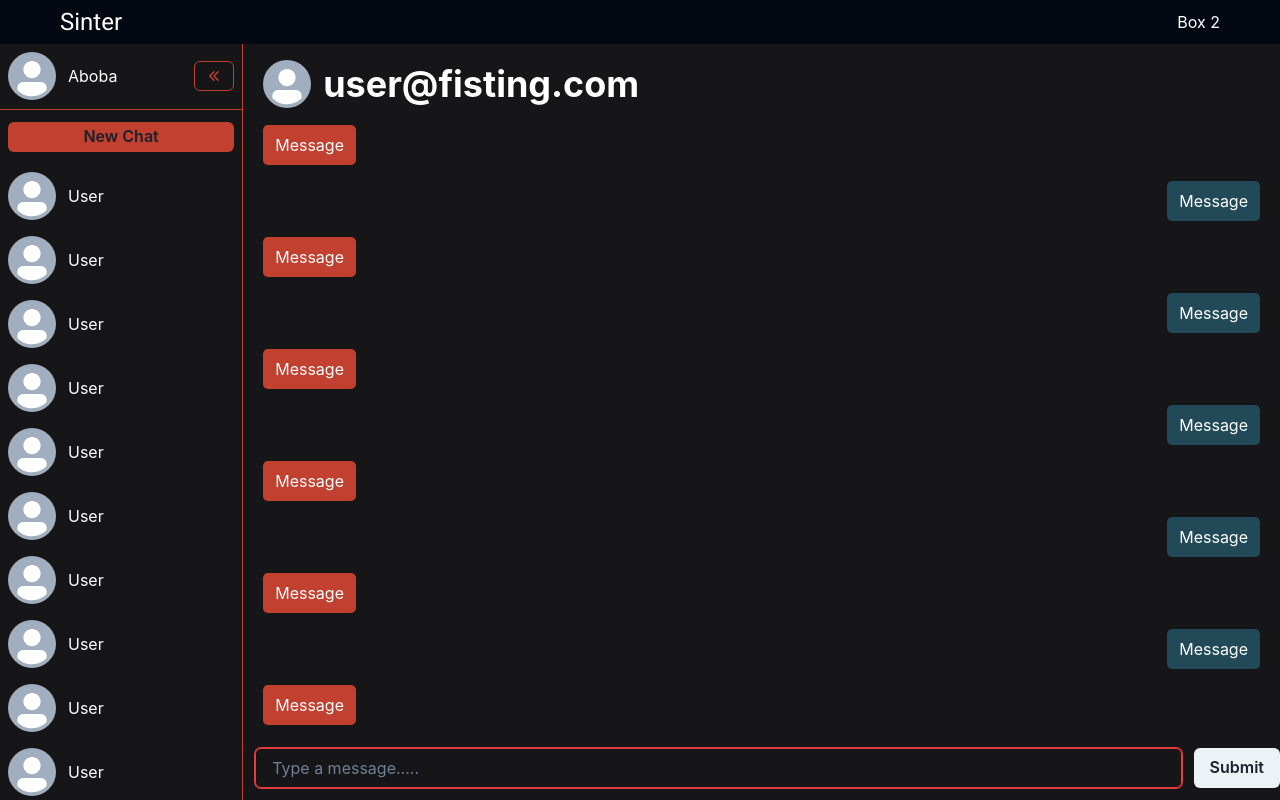
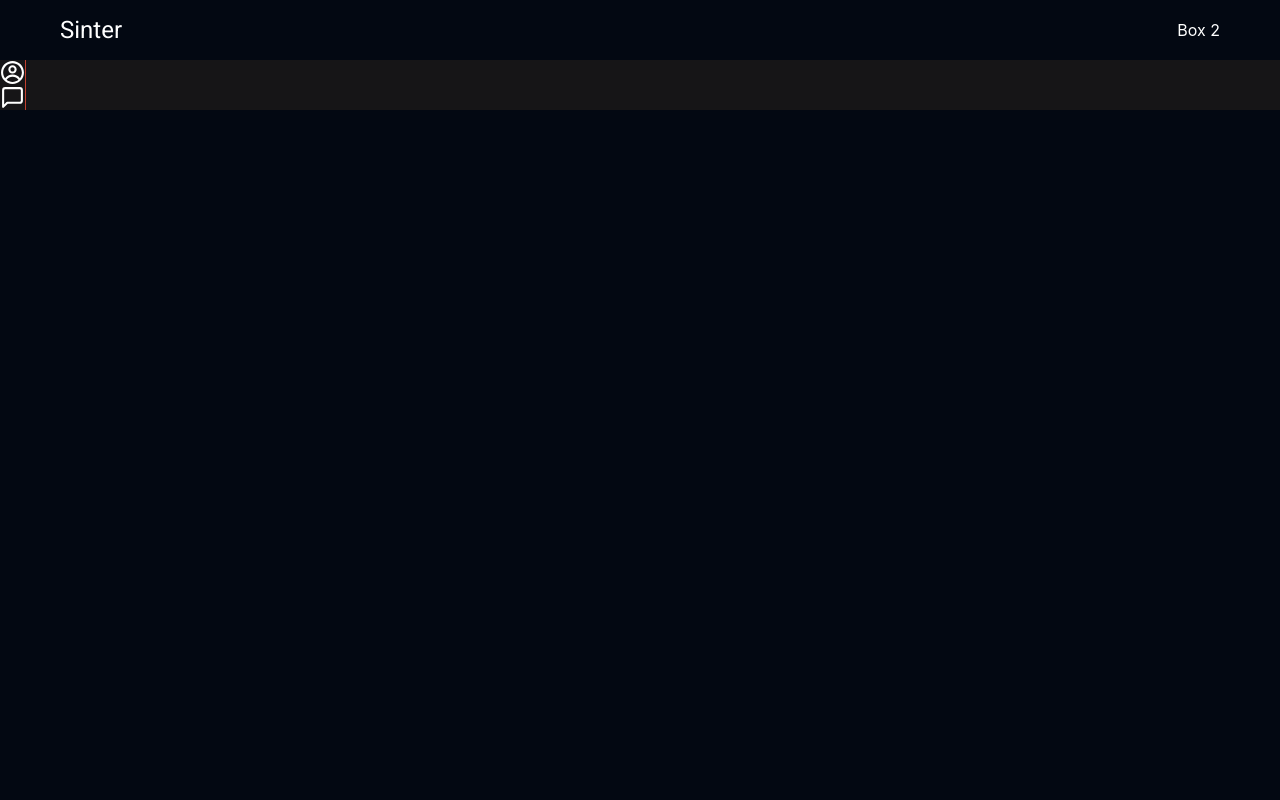
Before and after one commit to sufetter/sinter-metaverse, a Next.js app: page /chat/1 in a window 1280 px wide. Built offline with nearby package versions, Linux system fonts and the light colour scheme.

Commit message:
sidebar died

```diff
--- /dev/null
+++ b/components/Sidebar.tsx
@@ -0,0 +1,32 @@
+import {Flex, Icon, Text, Box, Tooltip, ChakraProvider} from "@chakra-ui/react";
+import React from "react";
+import {CgProfile} from "react-icons/cg";
+import {FiMessageSquare} from "react-icons/fi";
+import {forwardRef} from "react";
+
+type SideBarItemProps = {
+  icon?: JSX.Element | any;
+  desc?: string;
+};
+
+export const SidebarItem = ({icon, desc}: SideBarItemProps) => {
+  return (
+    <Tooltip hasArrow label={desc} bg="gray.300" color="black">
+      <Icon boxSize={"25px"} color="white" as={icon} />
+    </Tooltip>
+  );
+};
+
+const Sidebar = () => {
+  const ref = React.createRef();
+  return (
+    <ChakraProvider>
+      <Flex borderEnd="1px solid" borderColor={"#C1402F"} direction="column">
+        <SidebarItem icon={CgProfile} desc="HELLO" />
+        <SidebarItem icon={FiMessageSquare} />
+      </Flex>
+    </ChakraProvider>
+  );
+};
+//
+export default Sidebar;
--- a/components/SidebarChats.tsx
+++ b/components/SidebarMain.tsx
@@ -18,7 +18,7 @@ export const ChatItem = () => {
   );
 };
 
-export const SidebarChats = () => {
+export const SidebarMain = () => {
   return (
     <Flex
       w="300px"
--- a/package.json
+++ b/package.json
@@ -17,7 +17,8 @@
     "framer-motion": "^7.6.1",
     "next": "12.3.1",
     "react": "18.2.0",
-    "react-dom": "18.2.0"
+    "react-dom": "18.2.0",
+    "react-icons": "^4.6.0"
   },
   "devDependencies": {
     "@types/node": "18.11.3",
--- a/pages/Chats.tsx
+++ b/pages/Chats.tsx
@@ -1,7 +1,7 @@
 import {Box, ChakraProvider, Flex} from "@chakra-ui/react";
 import React from "react";
 import {MainChat} from "../components/MainChat";
-import {SidebarChats} from "../components/SidebarChats";
+import {SidebarChats} from "../components/SidebarMain";
 
 const Chats: React.FC = () => {
   return (
--- a/pages/chat/[id].tsx
+++ b/pages/chat/[id].tsx
@@ -2,15 +2,16 @@ import {Avatar, Box, ChakraProvider, Flex} from "@chakra-ui/react";
 import React from "react";
 import LayoutCard from "../../components/LayoutCard";
 import {MainChat} from "../../components/MainChat";
-import {SidebarChats} from "../../components/SidebarChats";
+import {SidebarMain} from "../../components/SidebarMain";
+import Sidebar from "../../components/Sidebar";
 
 const id: React.FC = () => {
   return (
     <LayoutCard style={{height: "100vh"}} main>
       <ChakraProvider>
         <Flex bg="#161517" align="stretch" overflowY="hidden">
-          <SidebarChats />
-          <MainChat />
+          <Sidebar />
+          {/* <MainChat /> */}
         </Flex>
       </ChakraProvider>
     </LayoutCard>
```
Also changed, not shown: 2 other files (tests, documents, lock files or other folders).
